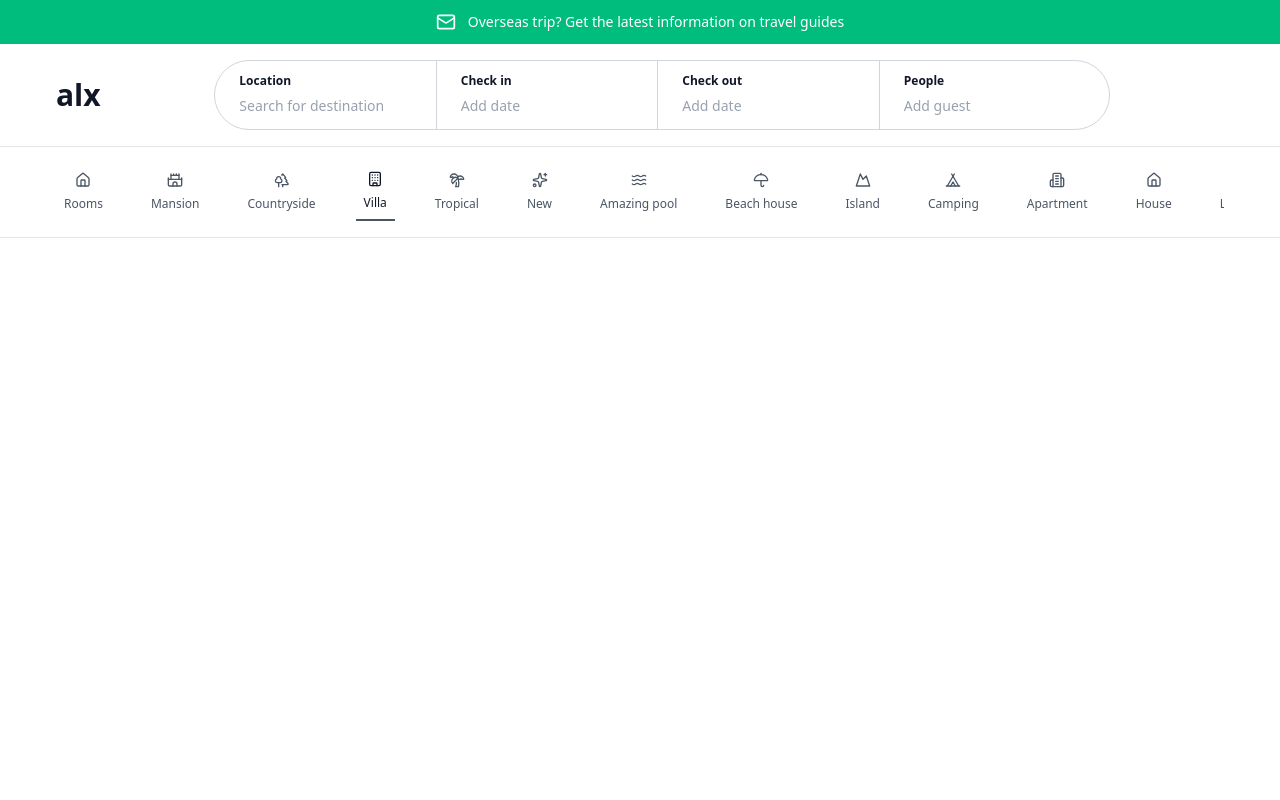
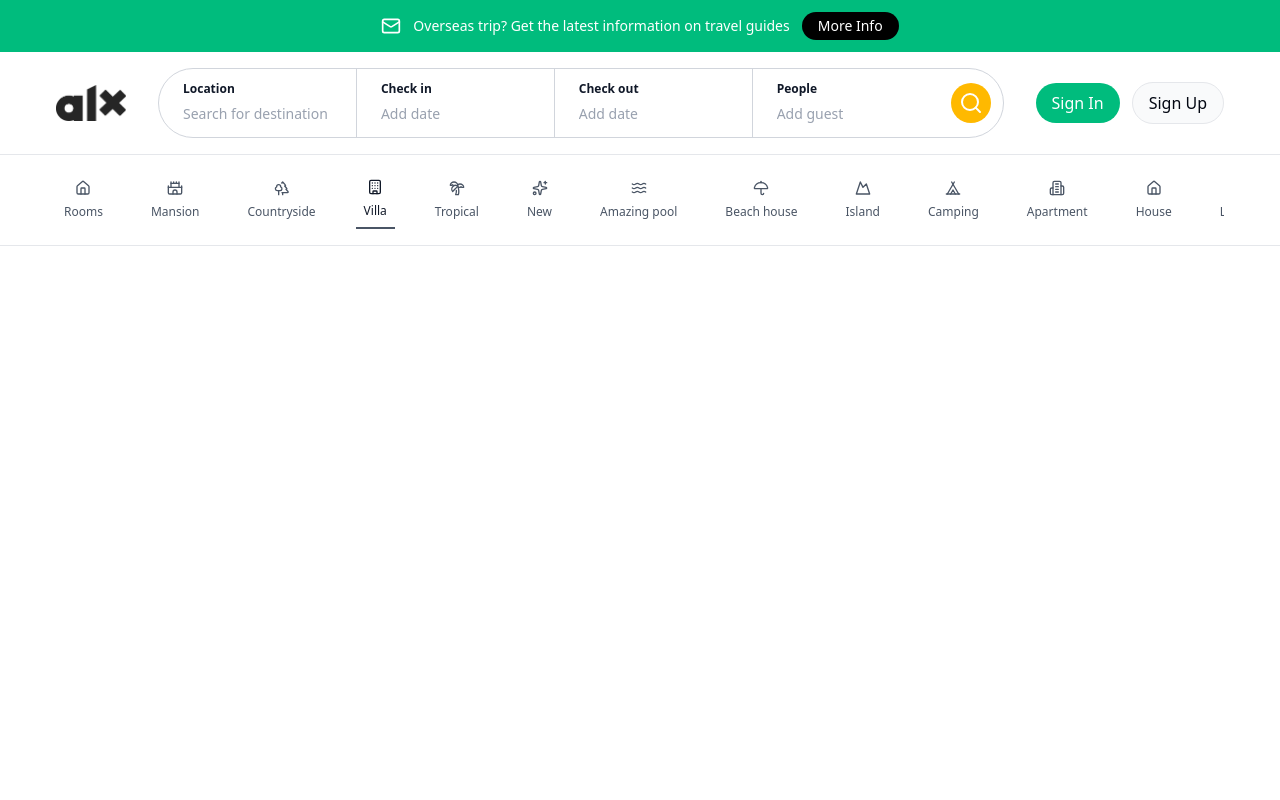
Before and after one commit to MoketeTyabekana/alx-listing-app-detail, a Next.js app: page / in a window 1280 px wide. Shown: the top 800 px of the page. Built offline with nearby package versions, Linux system fonts and the light colour scheme.

Commit message:
Added the ALX logo and sign in and sign up buttons.

```diff
--- a/components/common/layout/Header.tsx
+++ b/components/common/layout/Header.tsx
@@ -1,10 +1,9 @@
-"use client"
-
 import { useState } from "react";
-import { Search, Mail } from "lucide-react";
-import Logo from ".../public/asset/vector"
+import vector from "@/public/assets/Vector.png";
 
 import {
+  search,
+  Mail,
   Home,
   Castle,
   Trees,
@@ -18,7 +17,9 @@ import {
   Building2,
   TreePine,
   BuildingIcon as Barn,
-} from "lucide-react"
+  Search,
+} from "lucide-react";
+import Image from "next/image";
 
 const accommodationTypes = [
   { id: "rooms", label: "Rooms", icon: Home },
@@ -38,20 +39,20 @@ const accommodationTypes = [
   { id: "treehouse", label: "Treehouse", icon: TreePine },
   { id: "cabins", label: "Cabins", icon: Home },
   { id: "castles", label: "Castles", icon: Castle },
-]
+];
 
 export default function Header() {
-  const [selectedType, setSelectedType] = useState("villa")
+  const [selectedType, setSelectedType] = useState("villa");
   const [searchData, setSearchData] = useState({
     location: "",
     checkIn: "",
     checkOut: "",
     people: "",
-  })
+  });
 
   const handleInputChange = (field: string, value: string) => {
-    setSearchData((prev) => ({ ...prev, [field]: value }))
-  }
+    setSearchData((prev) => ({ ...prev, [field]: value }));
+  };
 
   return (
     <header className="w-full">
@@ -59,7 +60,12 @@ export default function Header() {
       <div className="bg-emerald-500 text-white py-3 px-4">
         <div className="max-w-7xl mx-auto flex items-center justify-center gap-3">
           <Mail className="h-5 w-5" />
-          <span className="text-sm font-medium">Overseas trip? Get the latest information on travel guides</span>
+          <span className="text-sm font-medium">
+            Overseas trip? Get the latest information on travel guides
+          </span>
+          <button className="rounded-full bg-black text-white px-4 py-1 text-sm hover:bg-gray-900 transition ease-in-out 0.3s">
+            More Info
+          </button>
         </div>
       </div>
 
@@ -69,73 +75,95 @@ export default function Header() {
           <div className="flex items-center justify-between gap-8">
             {/* Logo */}
             <div className="flex-shrink-0">
-                <h1 className="text-3xl font-bold text-gray-900">alx</h1>
+              <Image
+                src="/assets/Vector.png"
+                alt="Vector icon"
+                width={70}
+                height={70}
+                className="cover"
+              />{" "}
             </div>
 
             {/* Search Bar */}
-            <div className="flex-1 max-w-4xl">
+            <div className="flex-1 max-w-4xl overflow-hidden">
               <div className="flex items-center bg-white border border-gray-300 rounded-full ">
                 <div className="flex-1 grid grid-cols-4 divide-x divide-gray-300">
                   {/* Location */}
                   <div className="px-6 py-3">
-                    <label className="block text-xs font-semibold text-gray-900 mb-1">Location</label>
+                    <label className="block text-xs font-semibold text-gray-900 mb-1">
+                      Location
+                    </label>
                     <input
                       type="text"
                       placeholder="Search for destination"
                       value={searchData.location}
-                      onChange={(e) => handleInputChange("location", e.target.value)}
+                      onChange={(e) =>
+                        handleInputChange("location", e.target.value)
+                      }
                       className="w-full text-sm text-gray-600 placeholder-gray-400 border-0 p-0 focus:outline-none focus:ring-0"
                     />
                   </div>
 
                   {/* Check in */}
                   <div className="px-6 py-3">
-                    <label className="block text-xs font-semibold text-gray-900 mb-1">Check in</label>
+                    <label className="block text-xs font-semibold text-gray-900 mb-1">
+                      Check in
+                    </label>
                     <input
                       type="text"
                       placeholder="Add date"
                       value={searchData.checkIn}
-                      onChange={(e) => handleInputChange("checkIn", e.target.value)}
+                      onChange={(e) =>
+                        handleInputChange("checkIn", e.target.value)
+                      }
                       className="w-full text-sm text-gray-600 placeholder-gray-400 border-0 p-0 focus:outline-none focus:ring-0"
                     />
                   </div>
 
                   {/* Check out */}
                   <div className="px-6 py-3">
-                    <label className="block text-xs font-semibold text-gray-900 mb-1">Check out</label>
+                    <label className="block text-xs font-semibold text-gray-900 mb-1">
+                      Check out
+                    </label>
                     <input
                       type="text"
                       placeholder="Add date"
                       value={searchData.checkOut}
-                      onChange={(e) => handleInputChange("checkOut", e.target.value)}
+                      onChange={(e) =>
+                        handleInputChange("checkOut", e.target.value)
+                      }
                       className="w-full text-sm text-gray-600 placeholder-gray-400 border-0 p-0 focus:outline-none focus:ring-0"
                     />
                   </div>
 
                   {/* People */}
                   <div className="px-6 py-3">
-                    <label className="block text-xs font-semibold text-gray-900 mb-1">People</label>
+                    <label className="block text-xs font-semibold text-gray-900 mb-1">
+                      People
+                    </label>
                     <input
                       type="text"
                       placeholder="Add guest"
                       value={searchData.people}
-                      onChange={(e) => handleInputChange("people", e.target.value)}
+                      onChange={(e) =>
+                        handleInputChange("people", e.target.value)
+                      }
                       className="w-full text-sm text-gray-600 placeholder-gray-400 border-0 p-0 focus:outline-none focus:ring-0"
                     />
                   </div>
                 </div>
 
                 {/* Search Button */}
-                <div className="pr-2">
-
-
-
+                <div className="p-2 mr-3 bg-amber-400 rounded-full">
+                  <Search className="text-white" />
                 </div>
               </div>
             </div>
 
             {/* Auth Buttons */}
             <div className="flex items-center gap-3">
+              <button className="bg-emerald-500 rounded-full px-4 py-2 text-white">Sign In</button>
+             <button className="bg-gray-50 rounded-full px-4 py-2 text-gray-950 border-1 border-gray-200">Sign Up</button>
             </div>
           </div>
         </div>
@@ -156,12 +184,14 @@ export default function Header() {
                 }`}
               >
                 <type.icon className="h-4 w-4" />
-                <span className="text-xs font-small whitespace-nowrap">{type.label}</span>
+                <span className="text-xs font-small whitespace-nowrap">
+                  {type.label}
+                </span>
               </button>
             ))}
           </div>
         </div>
       </div>
     </header>
-  )
+  );
 }
--- a/components/common/layout/Layout.tsx
+++ b/components/common/layout/Layout.tsx
@@ -1,11 +1,21 @@
-import React from 'react';
+import React, { ReactNode } from "react";
+import Header from "./Header";
+import Footer from "./Footer";
 
-const Layout=()=> {
+
+interface LayoutProps {
+  children: ReactNode;
+}
+
+
+const Layout: React.FC<LayoutProps> = ({ children }) => {
   return (
     <>
-
+      <Header />
+      <main className="min-h-screen">{children}</main>
+      <Footer />
     </>
   );
-}
+};
 
 export default Layout;
--- a/pages/_app.tsx
+++ b/pages/_app.tsx
@@ -1,6 +1,11 @@
+import Layout from "@/components/common/layout/Layout";
 import "@/styles/globals.css";
 import type { AppProps } from "next/app";
 
 export default function App({ Component, pageProps }: AppProps) {
-  return <Component {...pageProps} />;
+  return (
+    <Layout>
+      <Component {...pageProps} />
+    </Layout>
+  );
 }
--- a/pages/index.tsx
+++ b/pages/index.tsx
@@ -1,15 +1,9 @@
+import React from 'react';
 
-import Header from "../components/common/layout/Header";
-import Footer from "@/components/common/layout/Footer";
-
-const Layout: React.FC = () => {
+export default function Home() {
   return (
     <>
-      <Header />
-      <main className="min-h-screen"></main>
-      <Footer />
+
     </>
   );
 }
-
-export default Layout;
```
Also changed, not shown: constants/index.ts (line endings or trailing spaces).
